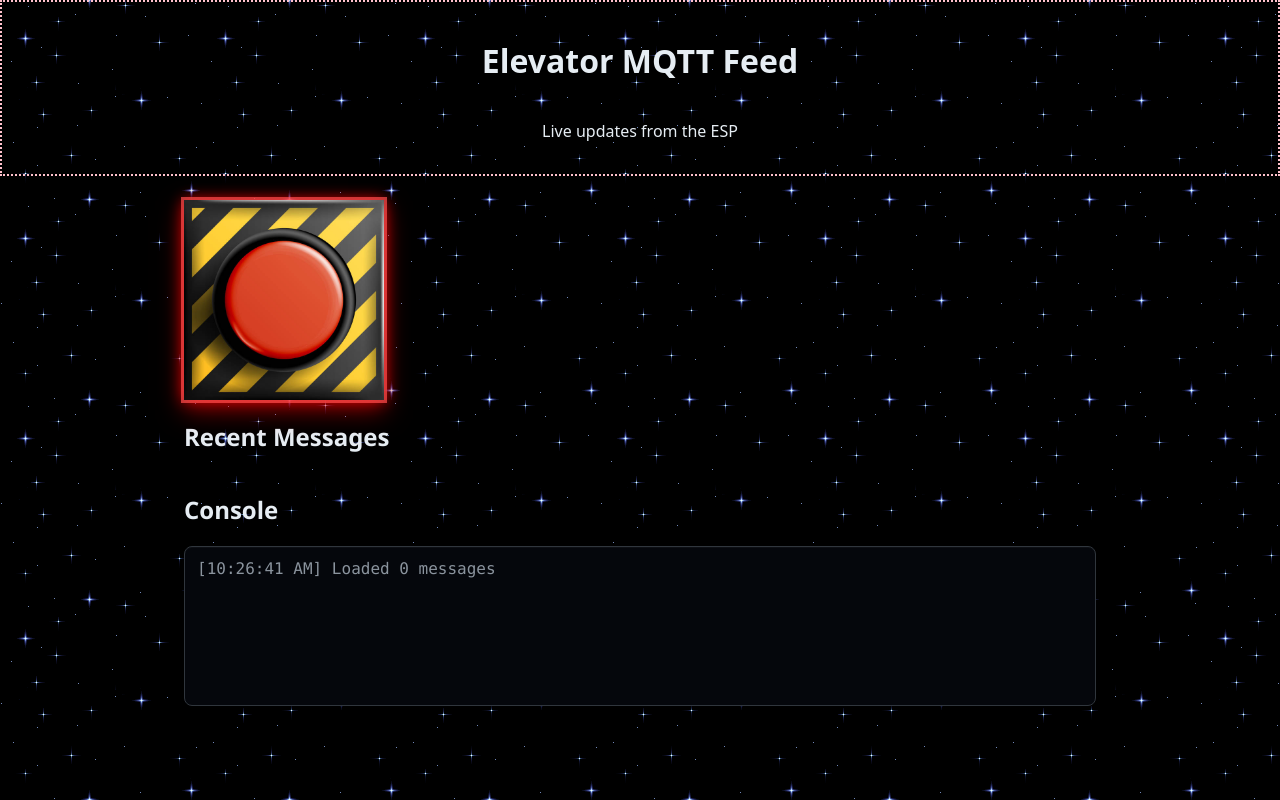
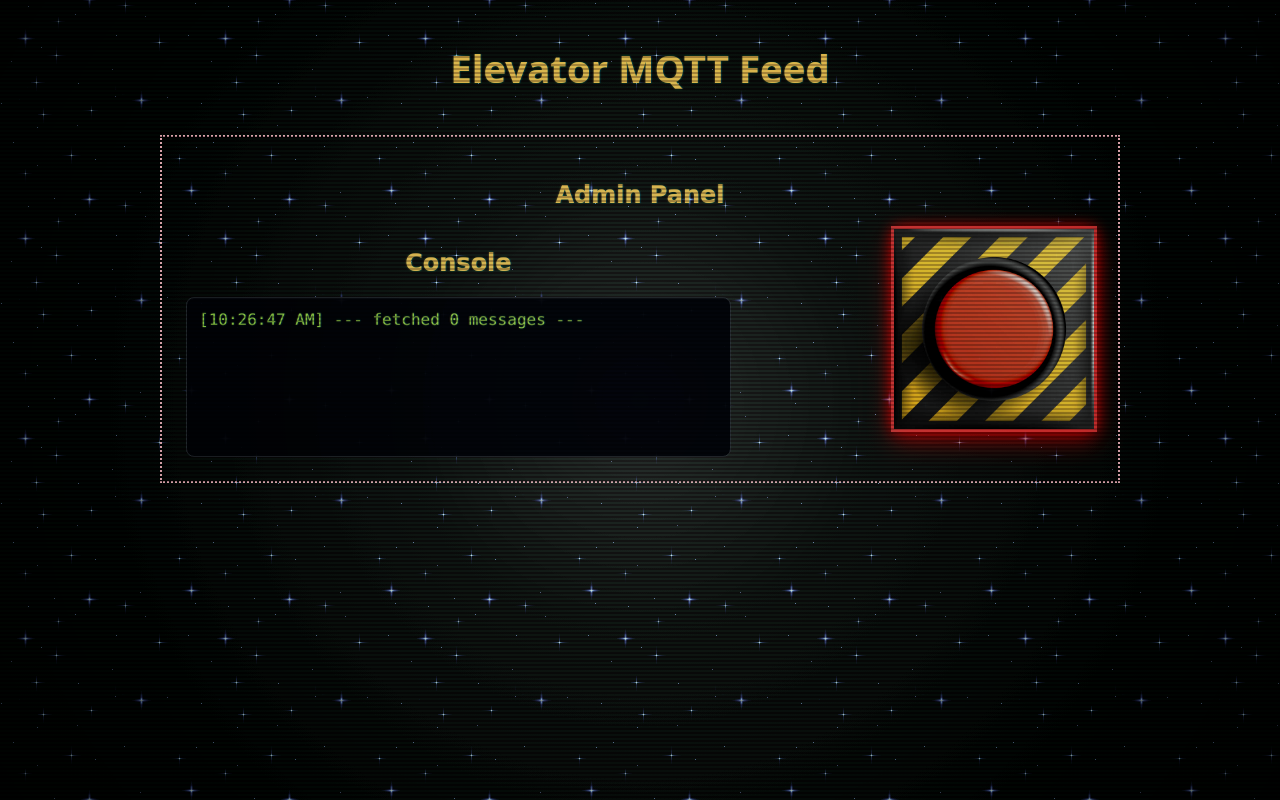
Before and after one commit to justyna-przy/AggregatorBackend, a Flask app: page / in a window 1280 px wide. Run offline with Flask 3, Linux system fonts and the light colour scheme; data that the repository does not hold is empty; some web fonts are replaced.

Commit message:
Added CRT effect

```diff
--- a/static/styles.css
+++ b/static/styles.css
@@ -1,20 +1,13 @@
-:root {
-  --bg: #0d1117;
-  --panel: #161b22;
-  --accent: #2ea043;
-  --accent-dark: #238636;
-  --text: #e6edf3;
-  --muted: #8b949e;
-  --header: #1f6feb;
-}
-
 * { box-sizing: border-box; }
 body {
   margin: 0;
-  font-family: "Segoe UI", sans-serif;
+  font-family: "Comic Sans MS", "Comic Sans", cursive, sans-serif;
   background-image: url("assets/starsglow1.gif");
-  color: var(--text);
+  background-blend-mode: overlay;
+  color: rgb(254, 206, 93);
   min-height: 100vh;
+  position: relative;
+  overflow-x: hidden;
 }
 
 header {
@@ -23,6 +16,7 @@ header {
   font-optical-sizing: auto;
   font-weight: 400;
   font-style: normal;
+  font-size: larger;
   font-variation-settings:
     "slnt" 0,
     "CRSV" 0.5,
@@ -38,25 +32,27 @@ header {
   display: flex;
   align-items: center;
   flex-direction: column;
-  border: 2px dotted pink;
 }
 
 main {
   padding: 24px;
   max-width: 960px;
   margin: 0 auto;
+  display: flex;
+  align-items: center;
+  justify-content: center;
+  flex-direction: column;
+  border: 2px dotted pink;
+  width: 80%;
+
 }
 
-.toolbar {
+section {
   display: flex;
-  gap: 12px;
-  align-items: center;
-  margin-bottom: 16px;
+  justify-content: space-between;
+  flex-direction: row;
+  width: 100%;
 }
-
-
-
-
 
 
 .panic-btn {
@@ -93,30 +89,87 @@ main {
 }
 
 
-#messages {
-  list-style: none;
-  padding: 0;
-  margin: 0 0 16px 0;
-  display: grid;
-  gap: 8px;
+.console-container {
+  width: 60%;
+  text-align: center;
 }
 
-#messages li {
-  background: var(--panel);
-  padding: 10px 12px;
-  border-radius: 8px;
-  border: 1px solid #30363d;
-  color: var(--text);
-  word-break: break-word;
-}
 
 .console {
   background: #05070c;
   border: 1px solid #30363d;
+  text-align: left;
   border-radius: 8px;
   padding: 12px;
   min-height: 160px;
   font-family: "Consolas", "Fira Code", monospace;
-  color: var(--muted);
+  color: #a5dd52;
   box-shadow: inset 0 1px 0 rgba(255,255,255,0.03);
+  overflow-y: auto;
+  white-space: pre-wrap;
 }
+
+
+.crt-filter {
+  position: fixed;
+  inset: 0;
+  pointer-events: none;
+  z-index: 9999;
+
+  background:
+    linear-gradient(
+      to bottom,
+      rgba(0, 0, 0, 0.15),
+      rgba(0, 0, 0, 0.30)
+    ),
+    /* scanlines */
+    repeating-linear-gradient(
+      to bottom,
+      rgba(0, 0, 0, 0.55) 0px,          /* dark band */
+      rgba(0, 0, 0, 0.55) 2px,
+      rgba(0, 255, 128, 0.08) 2px,     /* faint greenish glow band */
+      rgba(0, 255, 128, 0.08) 4px
+    );
+
+  opacity: 0.55;                      /* middle ground strength */
+  mix-blend-mode: multiply;
+  backdrop-filter: blur(0.25px) contrast(1.04);
+}
+
+.crt-vignette {
+  position: fixed;
+  inset: 0;
+  pointer-events: none;
+  z-index: 9998;
+
+  background:
+    radial-gradient(
+      circle at center,
+      rgba(255, 255, 255, 0.229) 0%,    /* soft center highlight */
+      rgba(255, 255, 255, 0.079) 30%,
+      rgba(0, 0, 0, 0.445) 75%,         /* darker edges */
+      rgba(0, 0, 0, 0.85) 100%
+    );
+
+  opacity: 0.6;                        /* stronger than before */
+  mix-blend-mode: soft-light;
+}
+
+@keyframes crt-flicker {
+  0%   { opacity: 0.98; }
+  10%  { opacity: 1.00; }
+  50%  { opacity: 0.97; }
+  70%  { opacity: 1.02; }
+  100% { opacity: 0.99; }
+}
+
+body.crt-active {
+  animation: crt-flicker 0.12s infinite;
+}
+
+.crt-shift * {
+  text-shadow:
+    0px 0px 2px rgba(0,255,128,0.3),
+    -1px 0px 1px rgba(255,0,0,0.15),
+    1px 0px 1px rgba(0,128,255,0.15);
+}
--- a/templates/index.html
+++ b/templates/index.html
@@ -11,55 +11,62 @@
       rel="stylesheet"
     />
   </head>
-  <body>
+  <body class="crt-active crt-shift">
+    <div class="crt-filter"></div>
+    <div class="crt-vignette"></div>
     <header>
       <h1>Elevator MQTT Feed</h1>
-      <p>Live updates from the ESP</p>
     </header>
     <main>
-    <div class="toolbar">
-      <button id="panic-btn" class="panic-btn">
-        <img src="/static/assets/emergency-button.jpg" alt="Emergency Stop Button" />
-      </button>
-    </div>
+      <h2>Admin Panel</h2>
+      <section>
+        <div class="console-container">
+          <h2>Console</h2>
+          <div class="console" id="console"></div>
+        </div>
 
-      <h2>Recent Messages</h2>
-      <ul id="messages"></ul>
-
-      <h2>Console</h2>
-      <div class="console" id="console"></div>
+        <button id="panic-btn" class="panic-btn">
+          <img
+            src="/static/assets/emergency-button.jpg"
+            alt="Emergency Stop Button"
+          />
+        </button>
+      </section>
     </main>
 
     <script>
       const consoleEl = document.getElementById("console");
 
-      function log(msg) {
+      function appendLine(msg) {
         const ts = new Date().toLocaleTimeString();
-        consoleEl.textContent = `[${ts}] ${msg}\n` + consoleEl.textContent;
+        const line = document.createElement("div");
+        line.textContent = `[${ts}] ${msg}`;
+        consoleEl.appendChild(line);
+        consoleEl.scrollTop = consoleEl.scrollHeight;
       }
 
       async function loadMessages() {
         try {
           const res = await fetch("/api/messages");
           const data = await res.json();
-          const list = document.getElementById("messages");
-          list.innerHTML = data
-            .map((m) => `<li><strong>${m.topic}</strong>: ${m.payload}</li>`)
-            .join("");
-          log(`Loaded ${data.length} messages`);
+          consoleEl.textContent = "";
+          data.forEach((m) => {
+            appendLine(`${m.topic}: ${m.payload}`);
+          });
+          appendLine(`--- fetched ${data.length} messages ---`);
         } catch (err) {
           console.error(err);
-          log(`Error: ${err.message}`);
+          appendLine(`Error: ${err.message}`);
         }
       }
 
       document.getElementById("panic-btn").addEventListener("click", () => {
-        log("Emergency Stop button pressed (hook backend publish here)");
+        appendLine("Emergency Stop button pressed (hook backend publish here)");
         // TODO: POST to backend endpoint to publish MQTT command when implemented
       });
 
       loadMessages();
-      setInterval(loadMessages, 100000);
+      setInterval(loadMessages, 1000);
     </script>
   </body>
 </html>
```
